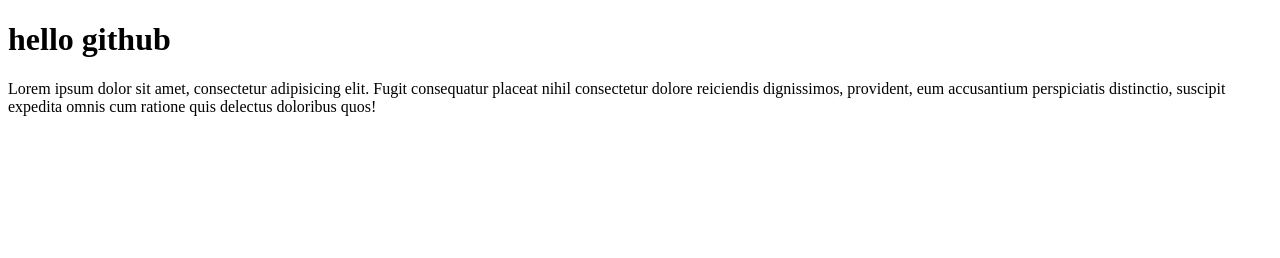
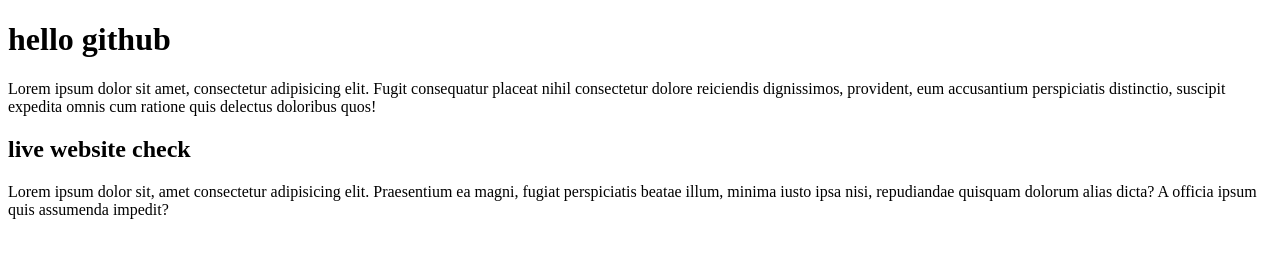
Before and after one commit to mrafae578-oss/live-website-check, a plain HTML site: page index.html in a window 1280 px wide. Drawn offline with Linux system fonts and the light colour scheme.

Commit message:
live website check

```diff
--- a/index.html
+++ b/index.html
@@ -8,5 +8,8 @@
 <body>
     <h1>hello github</h1>
     <p>Lorem ipsum dolor sit amet, consectetur adipisicing elit. Fugit consequatur placeat nihil consectetur dolore reiciendis dignissimos, provident, eum accusantium perspiciatis distinctio, suscipit expedita omnis cum ratione quis delectus doloribus quos!</p>
+<h2>live website check</h2>
+<p>Lorem ipsum dolor sit, amet consectetur adipisicing elit. Praesentium ea magni, fugiat perspiciatis beatae illum, minima iusto ipsa nisi, repudiandae quisquam dolorum alias dicta? A officia ipsum quis assumenda impedit?
+</p>
 </body>
 </html>
```
